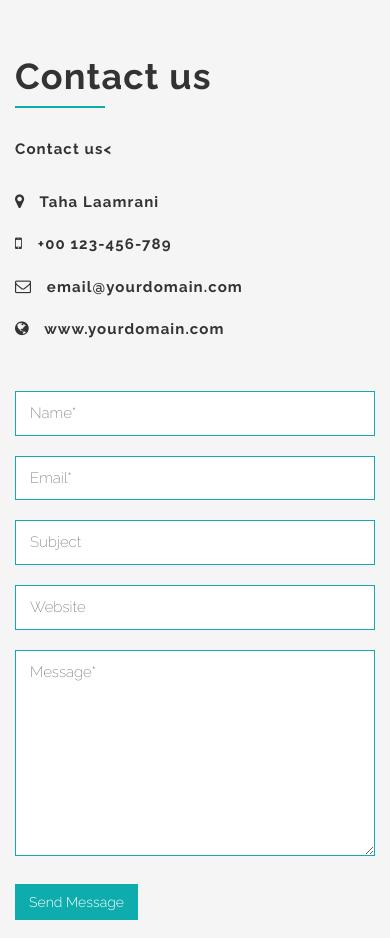
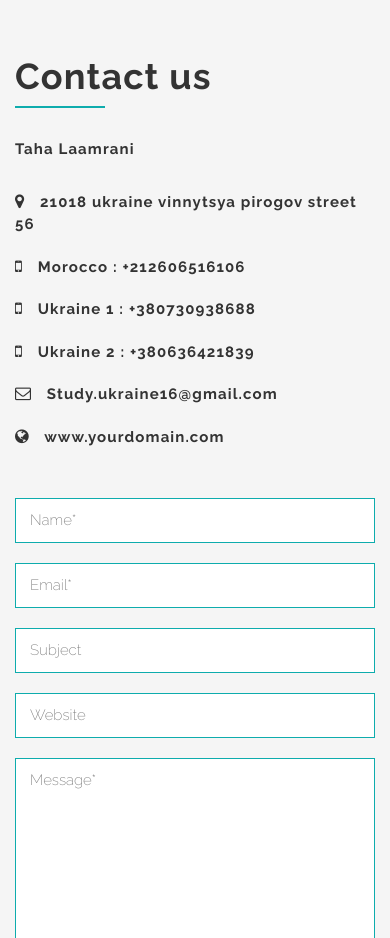
Before and after one commit to hipsdog/etudeukraine, a plain HTML site: page english.html in a window 390 px wide. Shown: the part 6020-6958 px from the top of the page. Drawn offline with Linux system fonts and the light colour scheme.

Commit message:
no message

```diff
--- a/css/style_ar.css
+++ b/css/style_ar.css
@@ -25,7 +25,7 @@ html, body {
 
 body {
 
-    font-size: 20px;
+    font-size: 18px;
     font-weight: 300;
     line-height: 1.7857;
     color: #333333;
--- a/english.html
+++ b/english.html
@@ -369,11 +369,13 @@
                     </div>
                 </div>
                 <div class="col-sm-4 contact-info">
-                    <p class="contact-content">Contact us<</p>
-                    <p class="st-address"><i class="fa fa-map-marker"></i> <strong>Taha Laamrani</strong></p>
-                    <p class="st-phone"><i class="fa fa-mobile"></i> <strong>+00 123-456-789</strong></p>
-                    <p class="st-email"><i class="fa fa-envelope-o"></i> <strong>email@yourdomain.com</strong></p>
-                    <p class="st-website"><i class="fa fa-globe"></i> <strong>www.yourdomain.com</strong></p>
+                    <p class="contact-content">Taha Laamrani</p>
+					<p class="st-address"><i class="fa fa-map-marker"></i> <strong>21018 ukraine vinnytsya pirogov street 56</strong></p>
+					<p class="st-phone"><i class="fa fa-mobile"></i> <strong>Morocco : +212606516106</strong></p>
+					<p class="st-phone"><i class="fa fa-mobile"></i> <strong>Ukraine 1 : +380730938688</strong></p>
+					<p class="st-phone"><i class="fa fa-mobile"></i> <strong>Ukraine 2 : +380636421839</strong></p>
+					<p class="st-email"><i class="fa fa-envelope-o"></i> <strong>Study.ukraine16@gmail.com</strong></p>
+					<p class="st-website"><i class="fa fa-globe"></i> <strong>www.yourdomain.com</strong></p>
 
                 </div>
                 <div class="col-sm-7 col-sm-offset-1">
```
Also changed, not shown: arabe.html (+7 -5 lines), index.html (+42 -24 lines), 1 other file.
